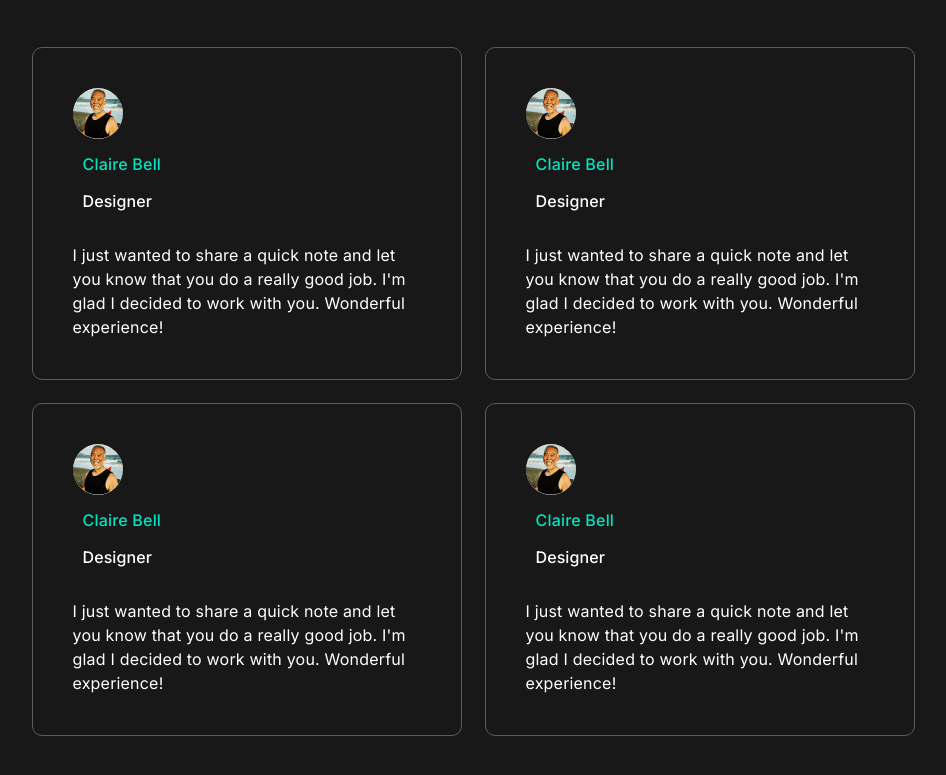
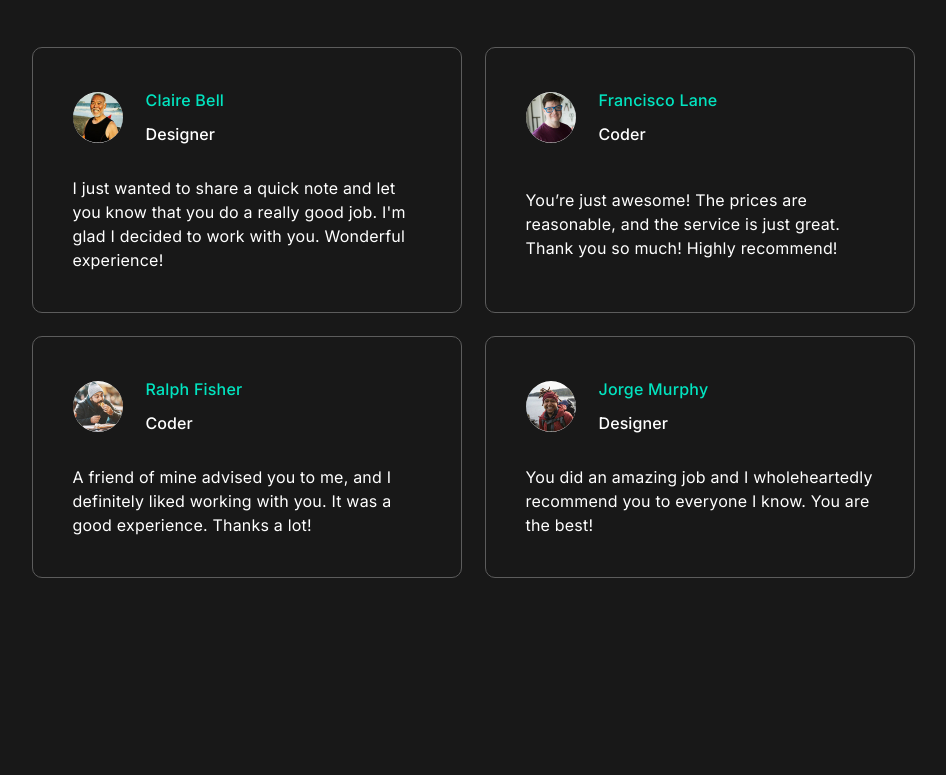
Before and after one commit to Vikasa2704/Freelance-Planner, a website: page index.html in a window 1280 px wide. Shown: the part 5451-6226 px from the top of the page, without its empty margins (167-1113 px from the left). After the commit the page ends 6079 px from the top, so only its background shows below. Drawn offline with nearby package versions, Linux system fonts and the light colour scheme.

Commit message:
add img in card

```diff
--- a/css/style.css
+++ b/css/style.css
@@ -644,10 +644,15 @@ display: flex;
 flex-wrap: wrap;
 align-items: center;
 gap: 13px;
-width: 99px;
+
 }
 .testimonials-img {
 border-radius: 50%;
+}
+.testimonials-card2{
+display: flex;
+gap: 10px;
+flex-direction: column;
 }
 .testimonials-name {
 display: flex;
@@ -670,9 +675,10 @@ font-weight: 500;
 line-height: 1.5; /* 150% */
 letter-spacing: 0.1px;
 }
-.testimonials-card2 {
+.testimonials-card3 {
 display: flex;
 align-items: center;
+
 }
 .testimonials-text2 {
 color: var(--light-text, #FFF);
--- a/index.html
+++ b/index.html
@@ -167,39 +167,47 @@ It's only a keystroke away.</p>
 <div class="testimonials-box">
 <div class="testimonials-wrap">
  <div class="testimonials-card">
- <img src="./images/user-pic-Claire-Bell.jpg" alt="Claire-Bell" class="testimonials-img" width="50" height="0"/>
+ <img src="./images/user-pic-Claire-Bell.jpg" alt="Claire-Bell" class="testimonials-img" width="50" height="50"/>
+<div class="testimonials-card2">
  <h3 class="testimonials-name">Claire Bell</h3>
  <p class="testimonials-text">Designer</p>
+</div>
  </div>
-<div class="testimonials-card2">
+<div class="testimonials-card3">
 <p class="testimonials-text2">I just wanted to share a quick note and let you know that you do a really good job. I'm glad I decided to work with you. Wonderful experience!</p></div>
 </div>
 <div class="testimonials-wrap">
  <div class="testimonials-card">
- <img src="./images/user-pic-Claire-Bell.jpg" alt="Claire-Bell" class="testimonials-img" width="50" height="0"/>
- <h3 class="testimonials-name">Claire Bell</h3>
- <p class="testimonials-text">Designer</p>
+ <img src="./images/user-pic-Francisco-Lane.jpg" alt="Francisco-Lane" class="testimonials-img" width="50" height="50"/>
+<div class="testimonials-card2">
+ <h3 class="testimonials-name">Francisco Lane</h3>
+ <p class="testimonials-text">Coder</p>
+</div>
  </div>
 <div class="testimonials-card2">
-<p class="testimonials-text2">I just wanted to share a quick note and let you know that you do a really good job. I'm glad I decided to work with you. Wonderful experience!</p></div>
+<p class="testimonials-text2">You’re just awesome! The prices are reasonable, and the service is just great. Thank you so much! Highly recommend!</p></div>
 </div>
 <div class="testimonials-wrap">
  <div class="testimonials-card">
- <img src="./images/user-pic-Claire-Bell.jpg" alt="Claire-Bell" class="testimonials-img" width="50" height="0"/>
- <h3 class="testimonials-name">Claire Bell</h3>
- <p class="testimonials-text">Designer</p>
+ <img src="./images/user-pic-Ralph-Fisher.jpg" alt="Ralph-Fisher" class="testimonials-img" width="50" height="50"/>
+<div class="testimonials-card2">
+ <h3 class="testimonials-name">Ralph Fisher</h3>
+ <p class="testimonials-text">Coder</p>
+</div>
  </div>
 <div class="testimonials-card2">
-<p class="testimonials-text2">I just wanted to share a quick note and let you know that you do a really good job. I'm glad I decided to work with you. Wonderful experience!</p></div>
+<p class="testimonials-text2">A friend of mine advised you to me, and I definitely liked working with you. It was a good experience. Thanks a lot!</p></div>
 </div>
 <div class="testimonials-wrap">
  <div class="testimonials-card">
- <img src="./images/user-pic-Claire-Bell.jpg" alt="Claire-Bell" class="testimonials-img" width="50" height="0"/>
- <h3 class="testimonials-name">Claire Bell</h3>
+ <img src="./images/user-pic-Jorge-Murphy.jpg" alt="Jorge-Murphy" class="testimonials-img" width="50" height="50"/>
+<div class="testimonials-card2">
+ <h3 class="testimonials-name">Jorge Murphy</h3>
  <p class="testimonials-text">Designer</p>
+</div>
  </div>
 <div class="testimonials-card2">
-<p class="testimonials-text2">I just wanted to share a quick note and let you know that you do a really good job. I'm glad I decided to work with you. Wonderful experience!</p></div>
+<p class="testimonials-text2">You did an amazing job and I wholeheartedly recommend you to everyone I know. You are the best!</p></div>
 </div>
 </div>
 
```
Also changed, not shown: images/avatar.jpg (added), images/user-pic-Francisco-Lane.jpg (added), images/user-pic-Jorge-Murphy.jpg (added), images/user-pic-Ralph-Fisher.jpg (added).
